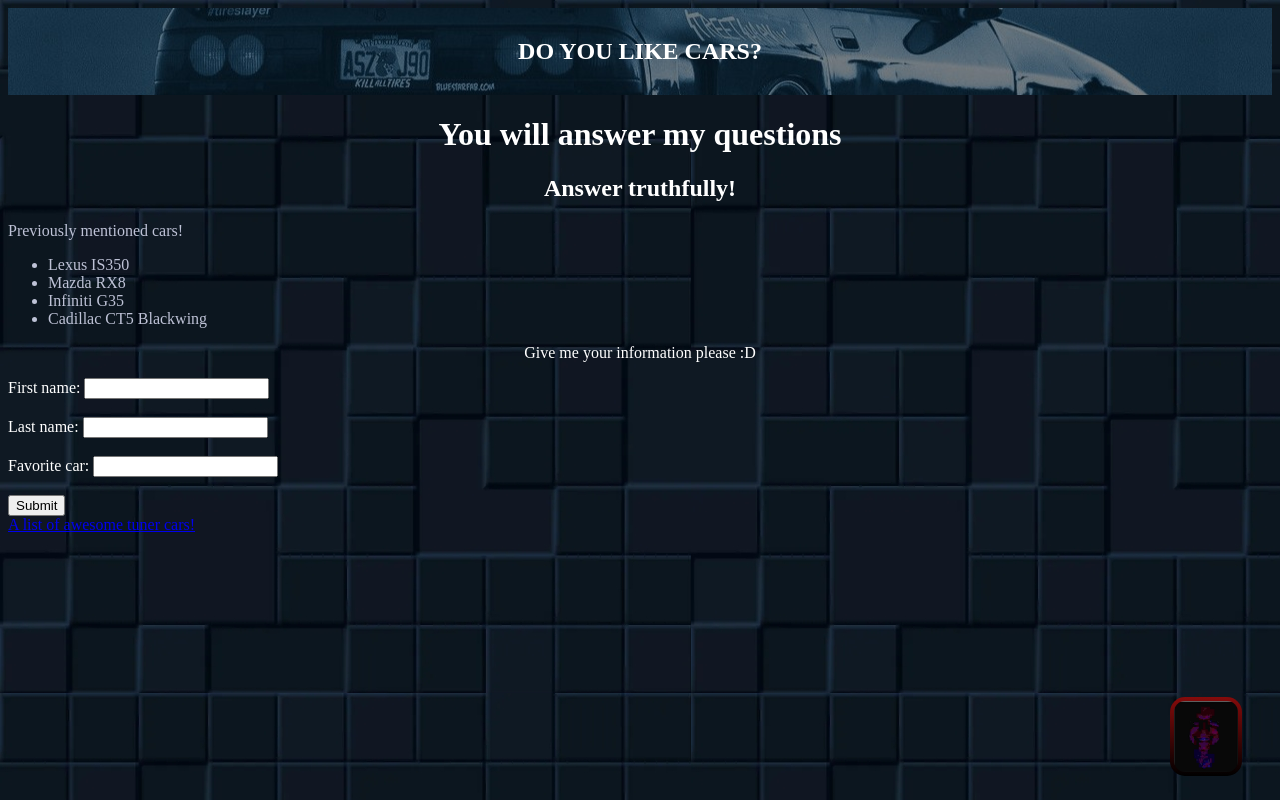
After one commit to dodlepcgaming/Gameing, a PHP site: page /dasidesite.html in a window 1280 px wide. The commit adds this page. Run offline with PHP 8.4, Linux system fonts and the light colour scheme.

Commit message:
Finished version
done for lab1

```diff
--- a/DA SITE/Styling.css
+++ b/DA SITE/Styling.css
@@ -29,7 +29,7 @@ html {
   text-align: center;
 }
 
-p, h1, h2 {
+p, h1, h2, label{
     color: #ffffff;
     text-align: center;
 }
--- /dev/null
+++ b/DA SITE/dasidesite.html
@@ -0,0 +1,34 @@
+<!DOCTYPE html>
+<html lang="en">
+    <head>
+        <title>Marks Epic Website</title>
+        <div class="header" id="myHeader">
+            <h2>DO YOU LIKE CARS?</h2>
+        </div>
+    </head>
+
+    <body>
+        <a href="dasite.html"><img class="EVIL" src="images/THECREATOR.jpg" style="max-width: 5%; height: auto;" alt="image of Mark in a very dark room smiling"></a>
+        <link rel="stylesheet" href="Styling.css">
+        <h1>You will answer my questions</h1>
+        <h2>Answer truthfully!</h2>
+        <p class="listofcars">Previously mentioned cars!</p>
+        <ul>
+            <li>Lexus IS350</li>
+            <li>Mazda RX8</li>
+            <li>Infiniti G35</li>
+            <li>Cadillac CT5 Blackwing</li>
+        </ul>
+        <p>Give me your information please :D</p>
+        <form action="dasidesite.html">
+            <label for="fname">First name:</label>
+                <input type="text" id="fname" name="fname" required><br><br>
+            <label for="lname">Last name:</label>
+                <input type="text" id="lname" name="lname" required><br><br>
+            <label for="lname">Favorite car:</label>
+                <input type="text" id="car" name="car"><br><br>
+            <input type="submit" value="Submit">
+        </form>
+        <a href="https://hiconsumption.com/motors/best-tuner-cars/">A list of awesome tuner cars!</a>
+    </body>
+</html>
--- a/DA SITE/dasite.html
+++ b/DA SITE/dasite.html
@@ -8,7 +8,7 @@
     </head>
 
     <body>
-        <img class="EVIL" src="images/THECREATOR.jpg" style="max-width: 5%; height: auto;" alt="image of Mark in a very dark room smiling">
+        <a href="dasite.html"><img class="EVIL" src="images/THECREATOR.jpg" style="max-width: 5%; height: auto;" alt="image of Mark in a very dark room smiling"></a>
         <link rel="stylesheet" href="Styling.css">
         <h1>This is my epic website lmao</h1>
         <p>I really like electronics and cars so you can guess what this website will be about!</p>
@@ -28,5 +28,7 @@
             <li>Cadillac CT5 Blackwing</li>
         </ul>
         <a href="https://hiconsumption.com/motors/best-tuner-cars/">A list of awesome tuner cars!</a>
+        <br>
+        <a href="dasidesite.html">Tell me what cars you liked!</a>
     </body>
 </html>
```
